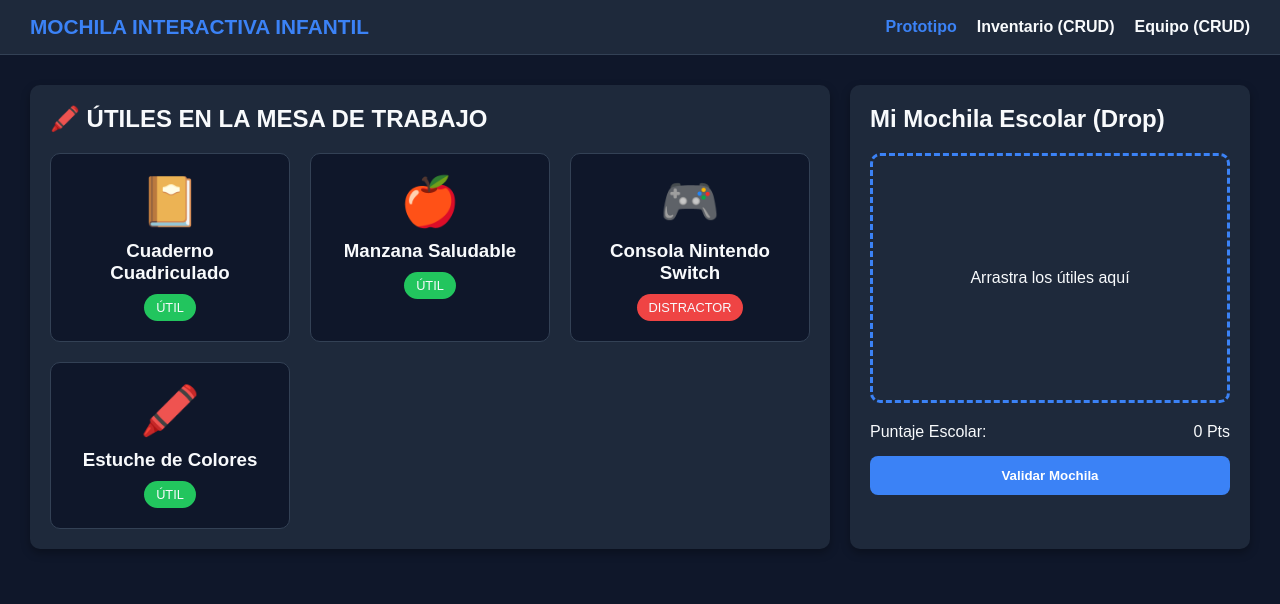
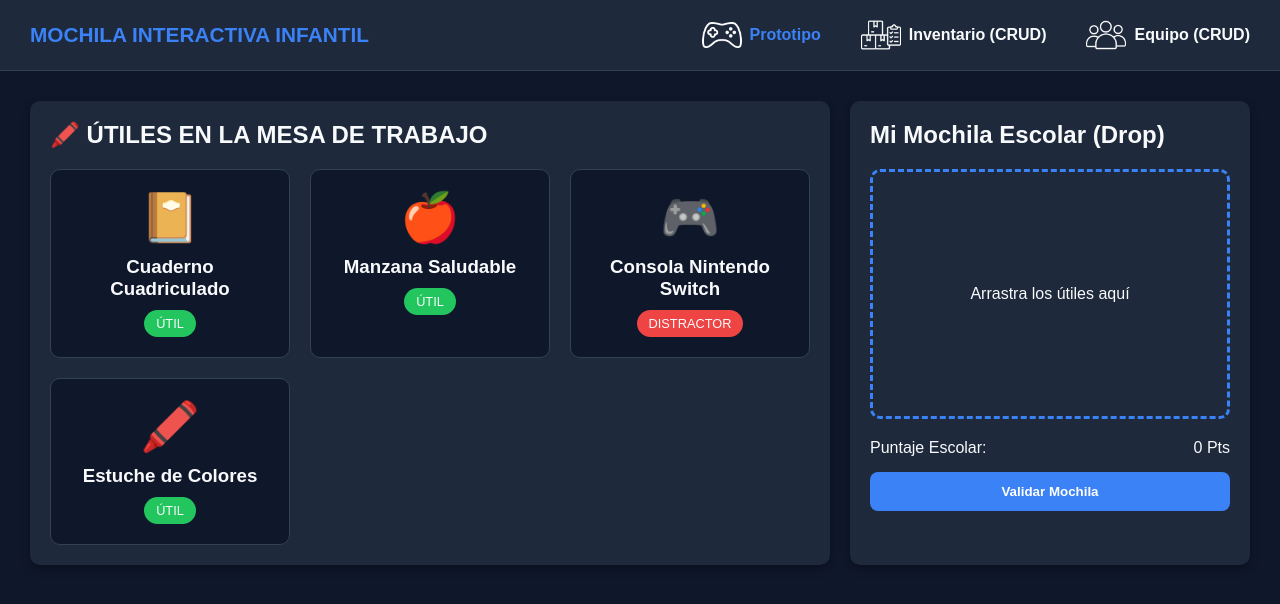
Before and after one commit to Aragon-create/AR24104001-PARCIALFINAL, a plain HTML site: page index.html in a window 1280 px wide. Drawn offline with Linux system fonts and the light colour scheme.

Commit message:
integracion de iconos

```diff
--- a/css/estilos.css
+++ b/css/estilos.css
@@ -55,14 +55,26 @@
 .menu{
     list-style:none;
     display:flex;
-    gap:20px;
+    gap:40px;
 }
 
 .menu a{
+    display:flex;
+    align-items:center;
+    gap:8px;
+
     text-decoration:none;
     color:var(--color-texto);
     font-weight:bold;
     transition:.3s;
+}
+
+.menu a img{
+    width:40px;
+    height:40px;
+    object-fit:contain;
+
+    filter: brightness(0) invert(1);
 }
 
 .menu a:hover{
--- a/index.html
+++ b/index.html
@@ -20,10 +20,29 @@
         </div>
 
         <ul class="menu">
-            <li><a href="index.html" class="activo">Prototipo</a></li>
-            <li><a href="crud.html">Inventario (CRUD)</a></li>
-            <li><a href="integrantes.html">Equipo (CRUD)</a></li>
-        </ul>
+
+    <li>
+        <a href="index.html" class="activo">
+            <img src="imgs/iconos/prototipo.png" alt="Prototipo">
+            Prototipo
+        </a>
+    </li>
+
+    <li>
+        <a href="crud.html">
+            <img src="imgs/iconos/inventario.png" alt="Inventario">
+            Inventario (CRUD)
+        </a>
+    </li>
+
+    <li>
+        <a href="integrantes.html">
+            <img src="imgs/iconos/equipo.png" alt="Equipo">
+            Equipo (CRUD)
+        </a>
+    </li>
+
+</ul>
 
     </nav>
 </header>
```
Also changed, not shown: crud.html (+6 -1 lines), integrantes.html (+20 -3 lines), imgs/iconos/equipo.png (added), imgs/iconos/inventario.png (added), imgs/iconos/prototipo.png (added).
